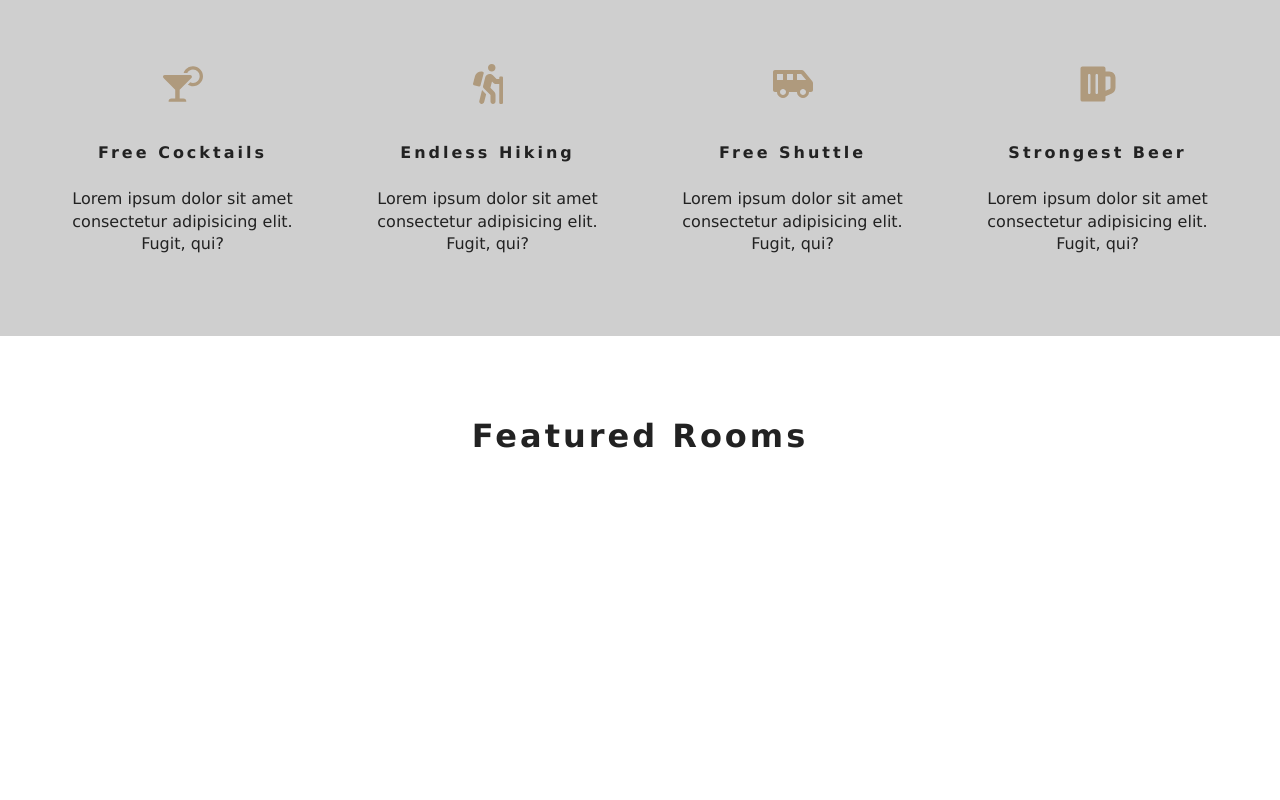
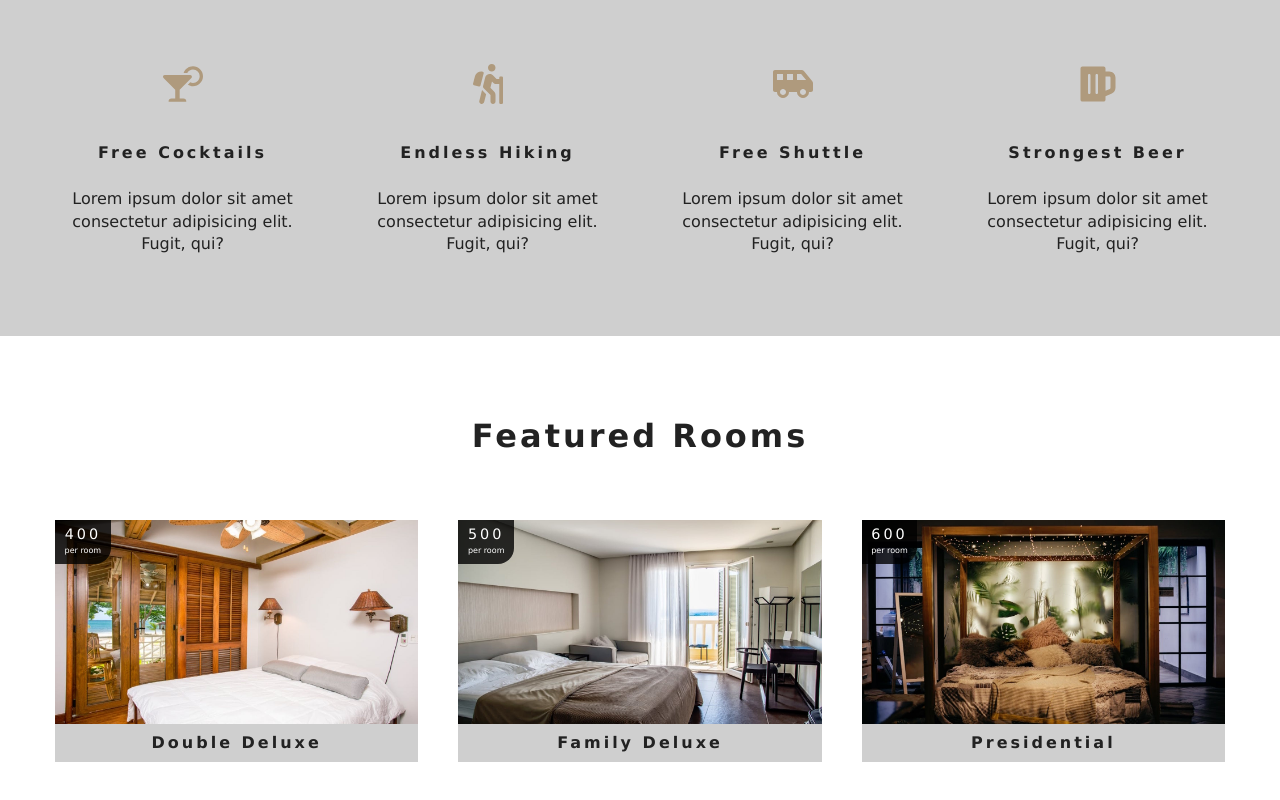
Before and after one commit to Saranrajv123/hotel-reservation-system, a React (Create React App) app: page / in a window 1280 px wide. Shown: the part 922-1722 px from the top of the page. Before the commit the page ends 1522 px from the top, so only its background shows below. Built offline with nearby package versions, Linux system fonts and the light colour scheme.

Commit message:
added index component - 2:45

```diff
--- a/src/App.js
+++ b/src/App.js
@@ -1,23 +1,12 @@
 import React from 'react';
-import { Rooms } from './pages/Rooms';
-import { SingleRoom } from './pages/SingleRoom';
-import { Home } from './pages/Home';
-import { Error } from './pages/Error';
-
-import { Route, Switch } from "react-router-dom";
 import { Navbar } from './components/Navbar';
+import Index from './pages/Index';
 
 function App() {
   return (
     <>
     <Navbar />
-      <Switch>
-        <Route exact path="/rooms/:slug" component={SingleRoom} />
-        <Route exact path="/rooms" component={Rooms} />
-        <Route exact path="/" component={Home} />
-        <Route component={Error} />
-      </Switch>
-
+    <Index />
     </>
   );
 }
--- a/src/components/FeaturedRoom.jsx
+++ b/src/components/FeaturedRoom.jsx
@@ -1,4 +1,4 @@
-import React, { Fragment, useContext, useEffect } from "react";
+import React, { Fragment, useContext } from "react";
 import RoomContext from "../Context";
 import { Loader } from "./Loader";
 import { Rooms } from "./Rooms";
@@ -9,12 +9,8 @@ export const FeaturedRoom = () => {
     RoomContext
   );
 
-//   useEffect(() => {
-//     roomsItem()
-//   }, [])
-
   const roomsItem = () => {
-    return rooms.map(item => {
+    return featuredRooms.map(item => {
       return <Rooms rooms={item} key={item.id} />;
     });
   };
@@ -24,7 +20,7 @@ export const FeaturedRoom = () => {
       <div className="featured-rooms">
         <Title title="featured rooms" />
         <div className="featured-rooms-center">
-          {loading ? <Loader /> : roomsItem}
+          {loading ? <Loader /> : roomsItem()}
         </div>
       </div>
     </Fragment>
--- a/src/components/Rooms.jsx
+++ b/src/components/Rooms.jsx
@@ -1,9 +1,24 @@
-import React from 'react'
+import React, { Fragment } from "react";
+import DefaultImage from "../images/room-1.jpeg";
+import { Link } from "react-router-dom";
 
-export const Rooms = () => {
-    return (
-        <div>
-            Hello from rooms component
+export const Rooms = props => {
+  const { name, slug, images, price } = props.rooms;
+  return (
+    <Fragment>
+      <article className="rooms">
+        <div className="img-container">
+          <img src={images[0] || DefaultImage} alt="feature-img" />
+          <div className="price-top">
+            <h6>{price}</h6>
+            <p>per room</p>
+          </div>
+          <Link to={`/rooms/${slug}`} className="btn-primary room-link">
+            Feature
+          </Link>
         </div>
-    )
-}
+        <p className="room-info">{name}</p>
+      </article>
+    </Fragment>
+  );
+};
--- a/src/pages/Home.jsx
+++ b/src/pages/Home.jsx
@@ -1,62 +1,20 @@
-import React, { Fragment, useState, useEffect } from 'react'
+import React, { Fragment} from 'react'
 import { Hero } from '../components/Hero';
 import { Banner } from '../components/Banner';
 import { Link } from 'react-router-dom';
 import { Services } from '../components/Services';
 import { FeaturedRoom } from '../components/FeaturedRoom';
-import { RoomProvider } from '../Context';
-import Data from "../Data";
-
 
 export const Home = () => {
-    const [rooms, setrooms] = useState([]);
-    const [featuredRooms, setfeaturedRooms] = useState([]);
-    const [sortedRooms, setSortedRooms] = useState([]);
-    const [loading, setloading] = useState(true);
-
-    useEffect(() => {
-        let rooms = formatRoomsData(Data);
-        console.log('rooms :', rooms);
-        let featuredRooms = rooms.filter(room => room.featured === true);
-
-        setrooms(rooms);
-        setfeaturedRooms(featuredRooms);
-        setSortedRooms(rooms);
-        setloading(false);
-
-    }, []);
-
-    console.log('featuredRooms :', featuredRooms);
-
-    const formatRoomsData = (data) => {
-        console.log('data :', data);
-        let tempData = data && data.map(item => {
-            let id = item.sys.id;
-            let images = item.fields.images.map(image => {
-                return image.fields.file.url;
-            });
-            const rooms = {...item.fields,images, id }
-            return rooms;
-        })
-        return tempData;
-
-    }
-
     return (
        <Fragment>
-           {/* <input
-            type="text"
-            onChange={(e) => setstate(e.target.value)}
-           /> */}
            <Hero>
                <Banner title="luxurious rooms" subTitle="Deluxe rooms staring at $299">
                    <Link to="/rooms" className="btn-primary">our rooms</Link>
                </Banner>
            </Hero>
            <Services />
-           <RoomProvider value={{featuredRooms, rooms,sortedRooms, loading}}>
            <FeaturedRoom />
-           </RoomProvider>
        </Fragment>
     )
 }
--- /dev/null
+++ b/src/pages/Index.jsx
@@ -0,0 +1,69 @@
+import React, { useEffect, useState } from "react";
+import { Rooms } from "./Rooms";
+import { SingleRoom } from "./SingleRoom";
+import { Home } from "./Home";
+import { Error } from "./Error";
+import { Route, Switch } from "react-router-dom";
+import { RoomProvider } from "../Context";
+import Data from "../Data";
+
+function Index() {
+  const [rooms, setrooms] = useState([]);
+  const [featuredRooms, setfeaturedRooms] = useState([]);
+  const [sortedRooms, setSortedRooms] = useState([]);
+  const [loading, setloading] = useState(true);
+
+  useEffect(() => {
+    let rooms = formatRoomsData(Data);
+    let featuredRooms = rooms.filter(room => room.featured === true);
+
+    setrooms(rooms);
+    setfeaturedRooms(featuredRooms);
+    setSortedRooms(rooms);
+    setloading(false);
+  }, []);
+
+  const formatRoomsData = data => {
+    console.log("data :", data);
+    let tempData =
+      data &&
+      data.map(item => {
+        let id = item.sys.id;
+        let images = item.fields.images.map(image => {
+          return image.fields.file.url;
+        });
+        const rooms = { ...item.fields, images, id };
+        return rooms;
+      });
+    return tempData;
+  };
+
+  const getSingleRoomData = slug => {
+    console.log("slug :", slug);
+    let room = [...rooms];
+    return room.find(item => item.slug === slug);
+  };
+  return (
+    <>
+      {/* <Navbar /> */}
+      <RoomProvider
+        value={{
+          featuredRooms,
+          rooms,
+          sortedRooms,
+          loading,
+          getSingleRoomData: getSingleRoomData
+        }}
+      >
+        <Switch>
+          <Route exact path="/rooms/:slug" component={SingleRoom} />
+          <Route exact path="/rooms" component={Rooms} />
+          <Route exact path="/" component={Home} />
+          <Route component={Error} />
+        </Switch>
+      </RoomProvider>
+    </>
+  );
+}
+
+export default Index;
--- a/src/pages/SingleRoom.jsx
+++ b/src/pages/SingleRoom.jsx
@@ -1,6 +1,12 @@
-import React from 'react'
+import React, {useContext} from 'react';
+import RoomContext from "../Context";
 
-export const SingleRoom = () => {
+export const SingleRoom = (props) => {
+    console.log('props :', props);
+    const {getSingleRoomData} = useContext(RoomContext);
+    let singleRoomData = getSingleRoomData(props.match.params.slug);
+    console.log('singleRoomdata :', singleRoomData);
+
     return (
         <div>
             Hello from single romm
```
